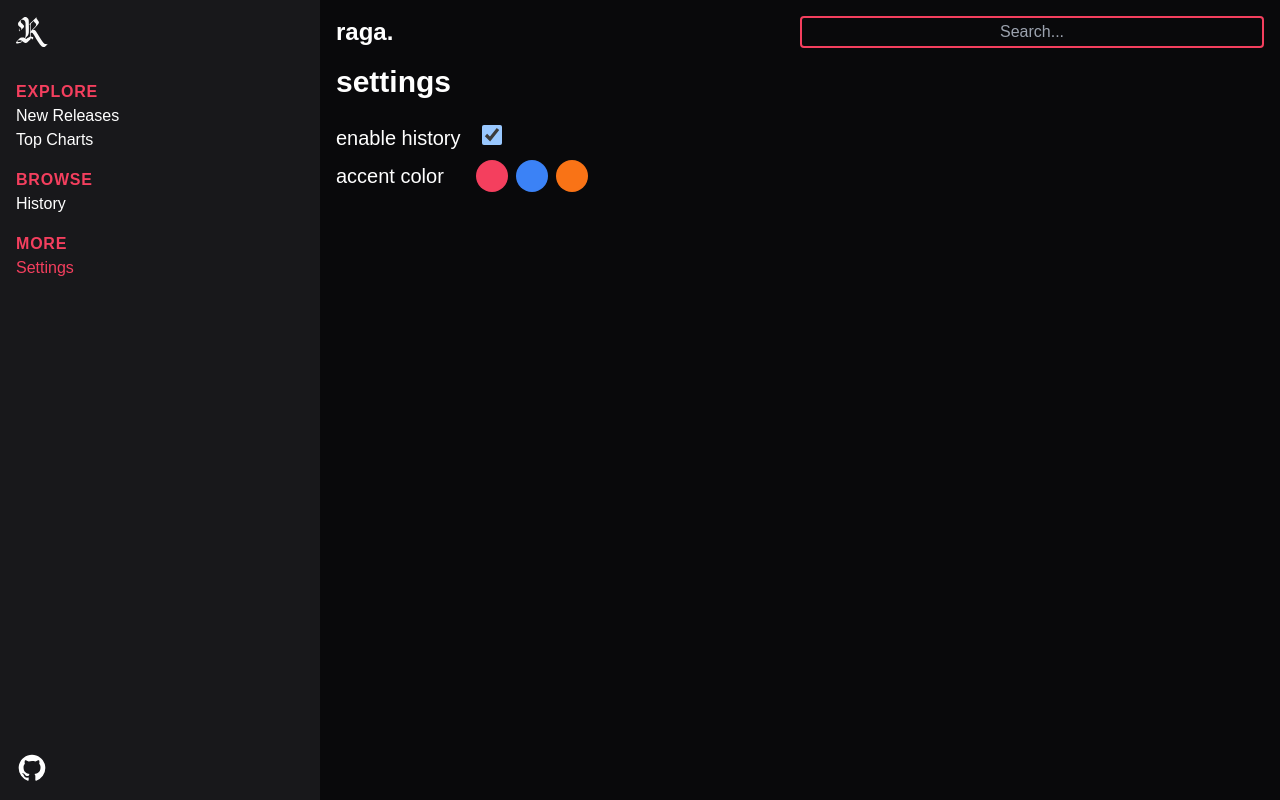
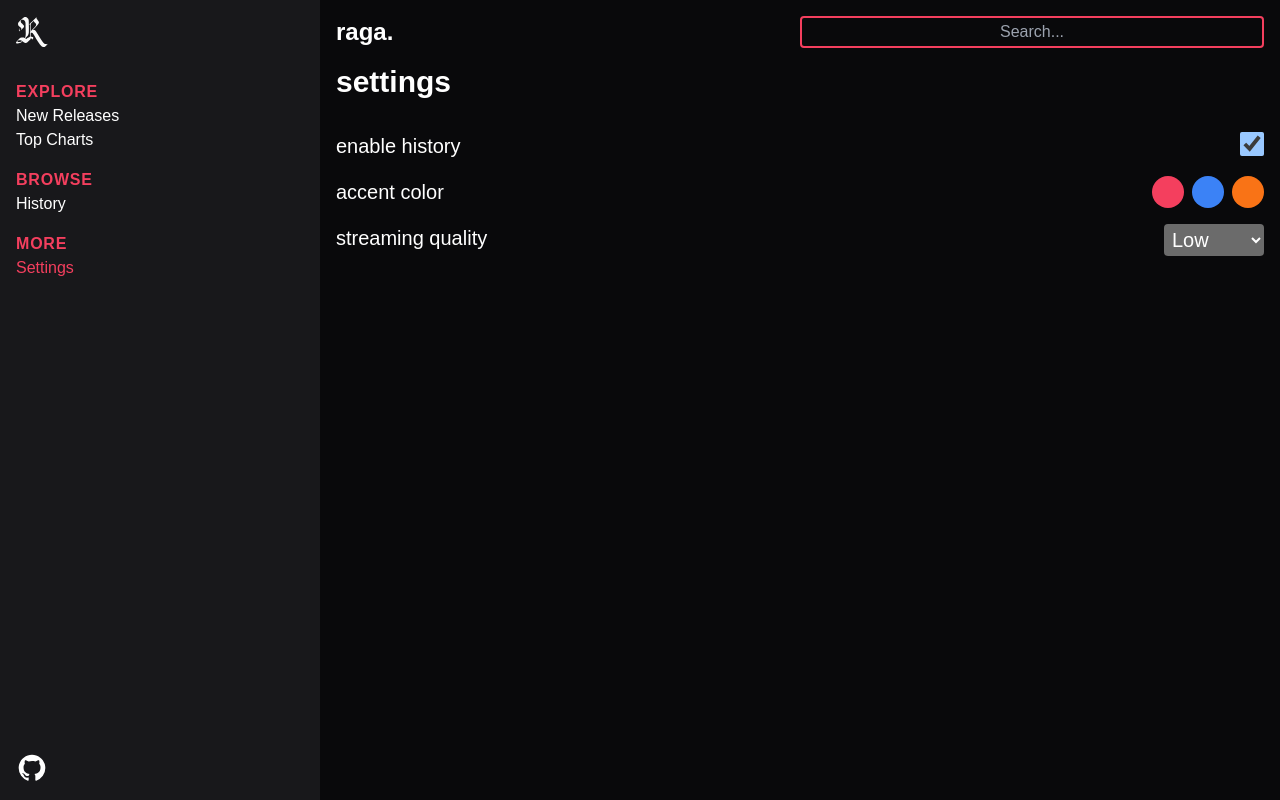
Before and after one commit to TheoIsDumb/raga, a SvelteKit app: page /settings in a window 1280 px wide. Built offline with nearby package versions, Linux system fonts and the light colour scheme; what node-forge would draw is missing.

Commit message:
added quality controls to settings; settings new layout

```diff
--- a/src/lib/store.js
+++ b/src/lib/store.js
@@ -18,3 +18,4 @@ export let audioElement = writable();
 
 export let historyEnabled = writable(true);
 export let accentColor = writable('rose')
+export let quality = writable("_96");
--- a/src/lib/utils.js
+++ b/src/lib/utils.js
@@ -1,6 +1,6 @@
 import { get } from 'svelte/store'
 import { goto } from '$app/navigation'
-import { currentTime, index, currentPlaylist, paused, repeat, query } from '$lib/store'
+import { currentTime, index, currentPlaylist, paused, repeat, query, quality } from '$lib/store'
 
 import pkg from 'node-forge';
 const { util, cipher } = pkg;
@@ -16,7 +16,7 @@ export const decrypt = (enc, kbps320) => {
   decipher.update(util.createBuffer(encrypted))
   decipher.finish()
 
-  const dec = decipher.output.getBytes().replace('aac.saavncdn.com', 'proxy.raga.vkdbois.xyz/aac');
+  const dec = decipher.output.getBytes().replace('aac.saavncdn.com', 'proxy.raga.vkdbois.xyz/aac').replace("_96", get(quality));
   // const finalURL = kbps320 === "true" ? dec.replace('_96', '_320') : dec.replace('_96', '_160');
   return dec;
 }
--- a/src/routes/settings/+page.svelte
+++ b/src/routes/settings/+page.svelte
@@ -1,15 +1,23 @@
 <script>
-    import { historyEnabled, accentColor } from '$lib/store'
+    import { historyEnabled, accentColor, quality } from '$lib/store'
+
+    let bitrates = [
+        { id: "Low", q: "_96" },
+        { id: "Medium", q: "_160" },
+        { id: "High", q: "_320" },
+    ]
+
+    $: console.log($quality)
 </script>
 
-<div class="flex flex-col gap-2">
+<div class="flex flex-col gap-4">
     <h1 class="font-bold text-3xl mb-4">settings</h1>
 
-    <label class="text-xl" for="history">enable history
-        <input class="ml-4 w-5 h-5" type="checkbox" bind:checked={$historyEnabled} name="history" id="history">
+    <label class="text-xl flex justify-between" for="history">enable history
+        <input class="w-6 h-6" type="checkbox" bind:checked={$historyEnabled} name="history" id="history">
     </label>
 
-    <div class="flex items-center gap-8">
+    <div class="flex items-center justify-between">
         <span class="text-xl">accent color</span>
 
         <div class="colors flex gap-2">
@@ -19,4 +27,12 @@
             {/each}
         </div>
     </div>
+
+     <label for="quality" class="text-xl flex justify-between">streaming quality
+        <select name="quality" id="quality" class="p-1 rounded" bind:value={$quality}>
+            {#each bitrates as b}
+                <option value={b.q}>{b.id}</option>
+            {/each}
+        </select>
+    </label>
 </div>
```
